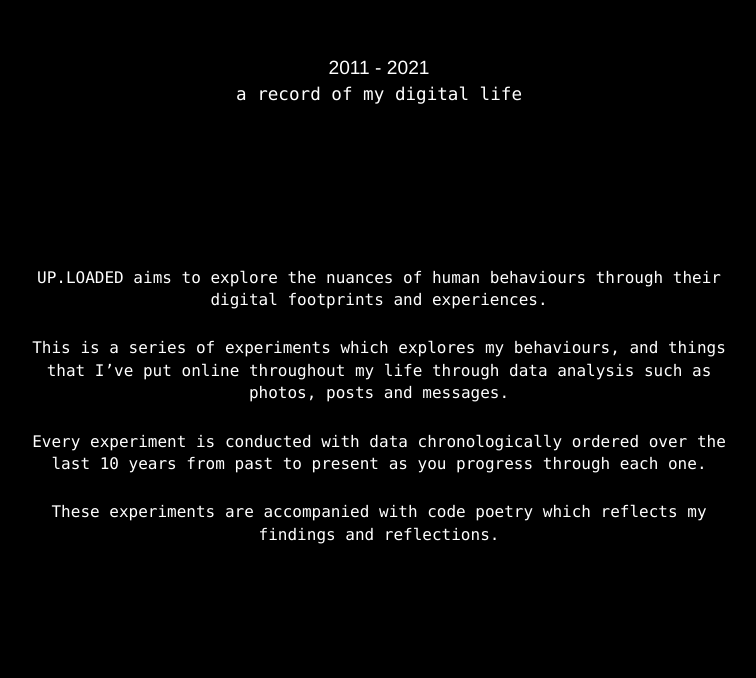
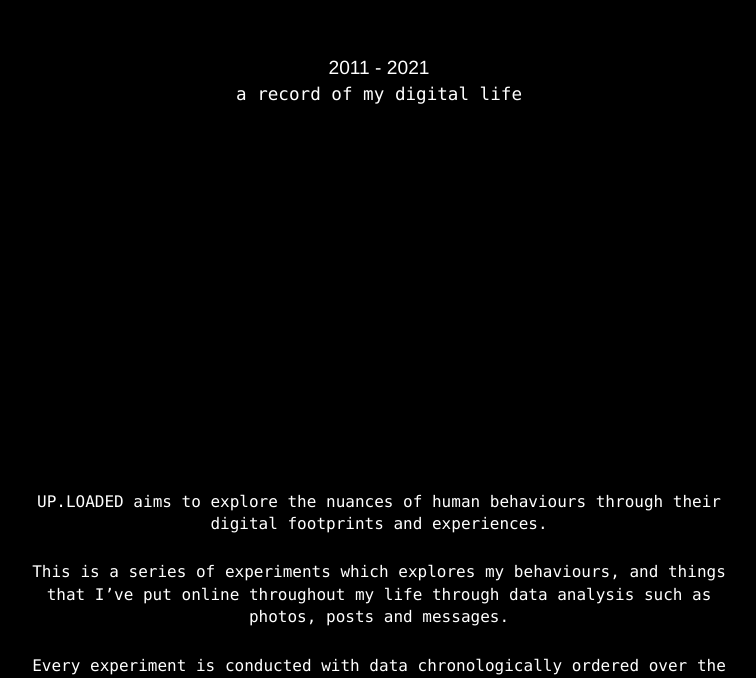
Before and after one commit to carmen-yeh/carmen-yeh.github.io, a React (Create React App) app in the folder frontend/: page / in a window 1280 px wide. Shown: the part 743-1421 px from the top of the page, without its empty margins (261-1017 px from the left). Built offline with nearby package versions, Linux system fonts and the light colour scheme; what react-animations would draw is missing.

Commit message:
Update Header.css

```diff
--- a/frontend/src/components/info/Header.css
+++ b/frontend/src/components/info/Header.css
@@ -10,7 +10,7 @@
 
 #header h2{
     font-size: 1.1rem;
-    padding-bottom: 10rem;
+    padding-bottom: 24rem;
   font-family: 'Menlo', 'Courier New', monospace;
     font-weight: lighter;
 }
```
